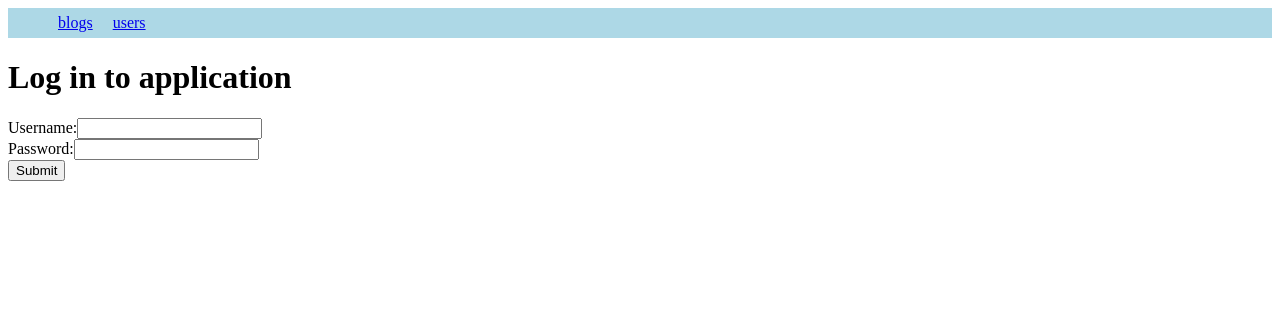
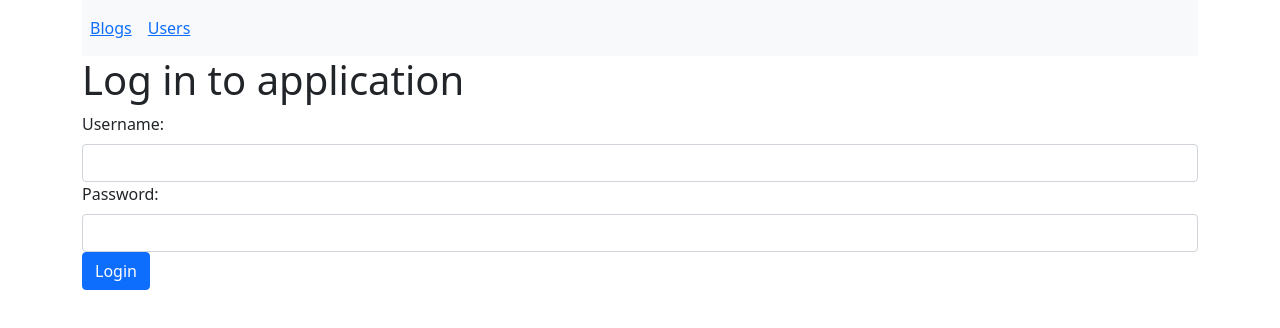
Before and after one commit to Sebski123-FSO/bloglist-frontend_p7, a React (Create React App) app: page / in a window 1280 px wide. Shown: the top 328 px of the page. Built offline with nearby package versions, Linux system fonts and the light colour scheme.

Commit message:
7.20: Styles, step1

```diff
--- a/package.json
+++ b/package.json
@@ -6,6 +6,7 @@
     "@testing-library/user-event": "^13.5.0",
     "axios": "^0.25.0",
     "react": "^17.0.2",
+    "react-bootstrap": "^2.2.3",
     "react-dom": "^17.0.2",
     "react-redux": "^7.2.8",
     "react-router-dom": "^6.3.0",
--- a/public/index.html
+++ b/public/index.html
@@ -24,6 +24,12 @@
       work correctly both with client-side routing and a non-root public URL.
       Learn how to configure a non-root public URL by running `npm run build`.
     -->
+    <link
+      rel="stylesheet"
+      href="https://cdn.jsdelivr.net/npm/bootstrap@5.1.3/dist/css/bootstrap.min.css"
+      integrity="sha384-1BmE4kWBq78iYhFldvKuhfTAU6auU8tT94WrHftjDbrCEXSU1oBoqyl2QvZ6jIW3"
+      crossorigin="anonymous"
+    />
     <title>React App</title>
   </head>
   <body>
--- a/src/App.js
+++ b/src/App.js
@@ -4,7 +4,7 @@ import { Route, Routes } from "react-router-dom";
 import Blog from "./components/Blog";
 import BlogList from "./components/BlogList";
 import LoginPage from "./components/LoginPage";
-import NavBar from "./components/NavBar";
+import NavigationBar from "./components/NavBar";
 import Notification from "./components/Notification";
 import Title from "./components/Title";
 import UserInfo from "./components/UserInfo";
@@ -28,8 +28,8 @@ const App = () => {
   };
 
   return (
-    <>
-      <NavBar />
+    <div className="container">
+      <NavigationBar />
       <Title title={state.title} />
       {state.notification.message && <Notification />}
       {state.user === null ? (
@@ -56,7 +56,7 @@ const App = () => {
           />
         </Routes>
       )}
-    </>
+    </div>
   );
 };
 
--- a/src/components/Blog.js
+++ b/src/components/Blog.js
@@ -1,7 +1,7 @@
 import PropTypes from "prop-types";
 import React, { useEffect } from "react";
 import { useDispatch, useSelector } from "react-redux";
-import { useMatch, useNavigate } from "react-router-dom";
+import { Link, useMatch, useNavigate } from "react-router-dom";
 import { setBlogs, setTitle } from "../reducers/blogReducer";
 import blogService from "../services/blogs";
 
@@ -102,7 +102,10 @@ const Blog = ({ createNotification }) => {
             </td>
           </tr>
           <tr>
-            <td>added by {blog.user.name}</td>
+            <td>
+              added by{" "}
+              <Link to={`/users/${blog.user.id}`}>{blog.user.name}</Link>
+            </td>
           </tr>
           <tr style={{ display: ownedByUser ? "" : "none" }}>
             <td>
--- a/src/components/BlogList.js
+++ b/src/components/BlogList.js
@@ -1,25 +1,18 @@
 import PropTypes from "prop-types";
 import React, { useEffect, useRef } from "react";
+import { Table } from "react-bootstrap";
 import { useDispatch, useSelector } from "react-redux";
-import { useNavigate } from "react-router-dom";
+import { Link } from "react-router-dom";
 import { setBlogs, setTitle } from "../reducers/blogReducer";
 import blogService from "../services/blogs";
 import NewBlogForm from "./NewBlogForm";
 import Togglable from "./Togglable";
-
-const blogEntryStyle = {
-  paddingLeft: 2,
-  border: "solid",
-  borderWidth: 1,
-  marginBottom: 5,
-};
 
 const BlogList = ({ createNotification }) => {
   const togglableRef = useRef();
   const dispatch = useDispatch();
   const state = useSelector((state) => state);
   const orderedBlogs = state.blogs.sort((a, b) => b.likes - a.likes);
-  const navigate = useNavigate();
 
   useEffect(() => {
     dispatch(setTitle("Blogs"));
@@ -56,17 +49,22 @@ const BlogList = ({ createNotification }) => {
         <NewBlogForm createBlog={createBlog} />
       </Togglable>
       <div id="content">
-        {orderedBlogs.map((blog) => (
-          <div
-            key={blog.id}
-            style={blogEntryStyle}
-            onClick={() => navigate(`/blogs/${blog.id}`)}
-          >
-            <h3>
-              {blog.title} {blog.author}
-            </h3>
-          </div>
-        ))}
+        <Table striped>
+          <tbody>
+            {orderedBlogs.map((blog) => (
+              <tr key={blog.id}>
+                <td>
+                  <Link to={`/blogs/${blog.id}`}>{blog.title}</Link>
+                </td>
+                <td>
+                  <Link to={`/users/${blog.user.id}`}>
+                    {blog.user.name}
+                  </Link>
+                </td>
+              </tr>
+            ))}
+          </tbody>
+        </Table>
       </div>
     </>
   );
--- a/src/components/LoginPage.js
+++ b/src/components/LoginPage.js
@@ -1,5 +1,6 @@
 import PropTypes from "prop-types";
 import React, { useEffect, useState } from "react";
+import { Button, Form } from "react-bootstrap";
 import { useDispatch, useSelector } from "react-redux";
 import { useNavigate } from "react-router-dom";
 import { setTitle, setUser } from "../reducers/blogReducer";
@@ -52,27 +53,30 @@ const LoginPage = ({ createNotification }) => {
   };
 
   return (
-    <form onSubmit={handleLogin}>
-      <div>
-        Username:
-        <input
+    <Form onSubmit={handleLogin}>
+      <Form.Group>
+        <Form.Label>Username:</Form.Label>
+        <Form.Control
+          type="text"
           id="username"
           name="username"
           value={username}
           onChange={({ target }) => setUsername(target.value)}
-        ></input>
-      </div>
-      <div>
-        Password:
-        <input
+        ></Form.Control>
+
+        <Form.Label>Password:</Form.Label>
+        <Form.Control
+          type="password"
           id="password"
           name="password"
           value={password}
           onChange={({ target }) => setPassword(target.value)}
-        ></input>
-      </div>
-      <button id="submitBtn">Submit</button>
-    </form>
+        ></Form.Control>
+        <Button id="submitBtn" variant="primary" type="submit">
+          Login
+        </Button>
+      </Form.Group>
+    </Form>
   );
 };
 
--- a/src/components/NavBar.js
+++ b/src/components/NavBar.js
@@ -1,38 +1,37 @@
 import React from "react";
+import { Nav, Navbar } from "react-bootstrap";
 import { Link } from "react-router-dom";
 import UserStatus from "./UserStatus";
 
-const NavBar = () => {
-  const navBarStyle = {
-    backgroundColor: "lightblue",
-    height: "30px",
-    position: "sticky",
-    alignItems: "center",
-    justifyContent: "center",
-    top: "0px",
-    display: "flex",
-  };
-
-  const rightNavStyle = {
-    width: " 50%",
-    textAlign: "right",
-  };
+const NavigationBar = () => {
+  // const navBarStyle = {
+  //   backgroundColor: "lightblue",
+  //   // height: "30px",
+  //   position: "sticky",
+  //   // alignItems: "center",
+  //   // justifyContent: "center",
+  //   // top: "0px",
+  //   // display: "flex",
+  // };
 
   return (
-    <nav style={navBarStyle}>
-      <ul style={{ width: "50%" }}>
-        <Link style={{ padding: "10px" }} to="/">
-          blogs
-        </Link>
-        <Link style={{ padding: "10px" }} to="/users">
-          users
-        </Link>
-      </ul>
-      <div style={rightNavStyle}>
-        <UserStatus />
-      </div>
-    </nav>
+    <Navbar collapseOnSelect expand="lg" bg="light" variant="light">
+      <Navbar.Toggle aria-controls="responsive-navbar-nav" />
+      <Navbar.Collapse id="responsive-navbar-nav">
+        <Nav className="mr-auto">
+          <Nav.Link href="#" as="span">
+            <Link to="/">Blogs</Link>
+          </Nav.Link>
+          <Nav.Link href="#" as="span">
+            <Link to="/users">Users</Link>
+          </Nav.Link>
+          <Nav.Link href="#" as="span">
+            <UserStatus />
+          </Nav.Link>
+        </Nav>
+      </Navbar.Collapse>
+    </Navbar>
   );
 };
 
-export default NavBar;
+export default NavigationBar;
--- a/src/components/NewBlogForm.js
+++ b/src/components/NewBlogForm.js
@@ -1,5 +1,6 @@
+import PropTypes from "prop-types";
 import React, { useState } from "react";
-import PropTypes from "prop-types";
+import { Button, Form } from "react-bootstrap";
 
 const NewBlogForm = ({ createBlog }) => {
   const [newBlogTitle, setNewBlogTitle] = useState("");
@@ -23,36 +24,37 @@ const NewBlogForm = ({ createBlog }) => {
   };
 
   return (
-    <form onSubmit={handleSubmit}>
-      <div>
-        title:
-        <input
+    <Form onSubmit={handleSubmit} style={{ margin: 10 }}>
+      <Form.Group>
+        <Form.Label>Title:</Form.Label>
+        <Form.Control
+          type="text"
           id="newBlogTitle"
           value={newBlogTitle}
           onChange={(event) => setNewBlogTitle(event.target.value)}
           placeholder="Enter title of blog"
-        ></input>
-      </div>
-      <div>
-        author:
-        <input
+        ></Form.Control>
+        <Form.Label>Author:</Form.Label>
+        <Form.Control
+          type="text"
           id="newBlogAuthor"
           value={newBlogAuthor}
           onChange={(event) => setNewBlogAuthor(event.target.value)}
           placeholder="Enter author of blog"
-        ></input>
-      </div>
-      <div>
-        url
-        <input
+        ></Form.Control>
+        <Form.Label>Url:</Form.Label>
+        <Form.Control
+          type="text"
           id="newBlogUrl"
           value={newBlogUrl}
           onChange={(event) => setNewBlogUrl(event.target.value)}
           placeholder="Enter URL of blog"
-        ></input>
-      </div>
-      <button id="newBlogSubmit">create</button>
-    </form>
+        ></Form.Control>
+        <Button id="newBlogSubmit" style={{ marginTop: 10 }}>
+          Create
+        </Button>
+      </Form.Group>
+    </Form>
   );
 };
 
--- a/src/components/Togglable.js
+++ b/src/components/Togglable.js
@@ -1,5 +1,6 @@
-import React, { useState, useImperativeHandle, forwardRef } from "react";
 import PropTypes from "prop-types";
+import React, { forwardRef, useImperativeHandle, useState } from "react";
+import { Button } from "react-bootstrap";
 
 const Togglable = forwardRef(({ revealText, children }, ref) => {
   const [visible, setVisible] = useState(false);
@@ -18,15 +19,19 @@ const Togglable = forwardRef(({ revealText, children }, ref) => {
   return (
     <>
       <div style={showWhenNotVisible}>
-        <button className="toggleButton" onClick={toggleVisibility}>
+        <Button className="toggleButton" onClick={toggleVisibility}>
           {revealText}
-        </button>
+        </Button>
       </div>
       <div style={showWhenVisible}>
         {children}
-        <button className="toggleButton" onClick={toggleVisibility}>
+        <Button
+          className="toggleButton"
+          variant="danger"
+          onClick={toggleVisibility}
+        >
           Cancel
-        </button>
+        </Button>
       </div>
     </>
   );
--- a/src/components/UserInfo.js
+++ b/src/components/UserInfo.js
@@ -1,6 +1,6 @@
 import React, { useEffect } from "react";
 import { useDispatch, useSelector } from "react-redux";
-import { useMatch } from "react-router-dom";
+import { Link, useMatch } from "react-router-dom";
 import { setAllUsers, setTitle } from "../reducers/blogReducer";
 import usersService from "../services/users";
 
@@ -30,7 +30,9 @@ const UserInfo = () => {
       <h3>Added blogs</h3>
       <ul>
         {user.blogs.map((blog) => (
-          <li key={blog.id}>{blog.title}</li>
+          <li key={blog.id}>
+            <Link to={`/blogs/${blog.id}`}>{blog.title}</Link>
+          </li>
         ))}
       </ul>
     </>
--- a/src/components/UserStatus.js
+++ b/src/components/UserStatus.js
@@ -15,9 +15,11 @@ const UserStatus = () => {
     return null;
   } else {
     return (
-      <div style={{ display: "inline" }}>
-        <p style={{ display: "inline" }}>User {user.name} logged in </p>
-        <button onClick={logout}>logout</button>
+      <div>
+        <p style={{ display: "inline" }}>{user.name}: </p>
+        <u style={{ display: "inline" }} onClick={logout}>
+          logout
+        </u>
       </div>
     );
   }
--- a/src/components/UsersInfo.js
+++ b/src/components/UsersInfo.js
@@ -1,13 +1,14 @@
 import React, { useEffect } from "react";
+import { Table } from "react-bootstrap";
 import { useDispatch, useSelector } from "react-redux";
-import { useNavigate } from "react-router-dom";
+import { Link } from "react-router-dom";
 import { setAllUsers, setTitle } from "../reducers/blogReducer";
 import usersService from "../services/users";
 
 const UsersInfo = () => {
   const dispatch = useDispatch();
   const allUsers = useSelector((state) => state.allUsers);
-  const navigate = useNavigate();
+  // const navigate = useNavigate();
 
   useEffect(() => {
     dispatch(setTitle("Users"));
@@ -19,24 +20,24 @@ const UsersInfo = () => {
   }, []);
 
   return (
-    <table>
+    <Table striped>
       <thead>
         <tr>
-          <th></th>
+          <th>Username</th>
           <th>Blogs created</th>
         </tr>
       </thead>
       <tbody>
         {allUsers.map((user) => (
           <tr key={user.id}>
-            <td onClick={() => navigate(`/users/${user.id}`)}>
-              {user.name}
+            <td>
+              <Link to={`/users/${user.id}`}>{user.name}</Link>
             </td>
             <td>{user.blogs.length}</td>
           </tr>
         ))}
       </tbody>
-    </table>
+    </Table>
   );
 };
 
```
Also changed, not shown: 1 other file (tests, documents, lock files or other folders).
